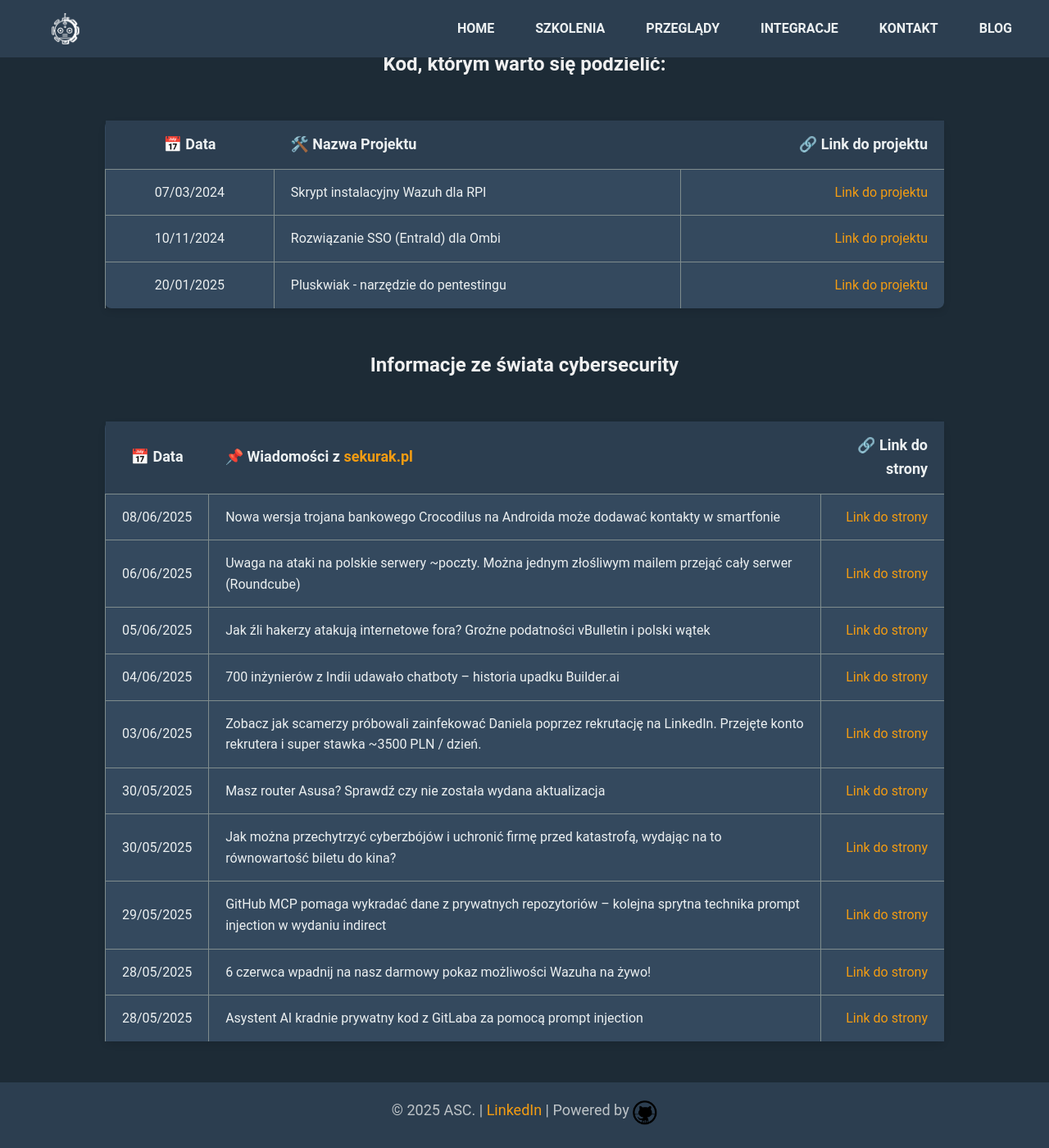
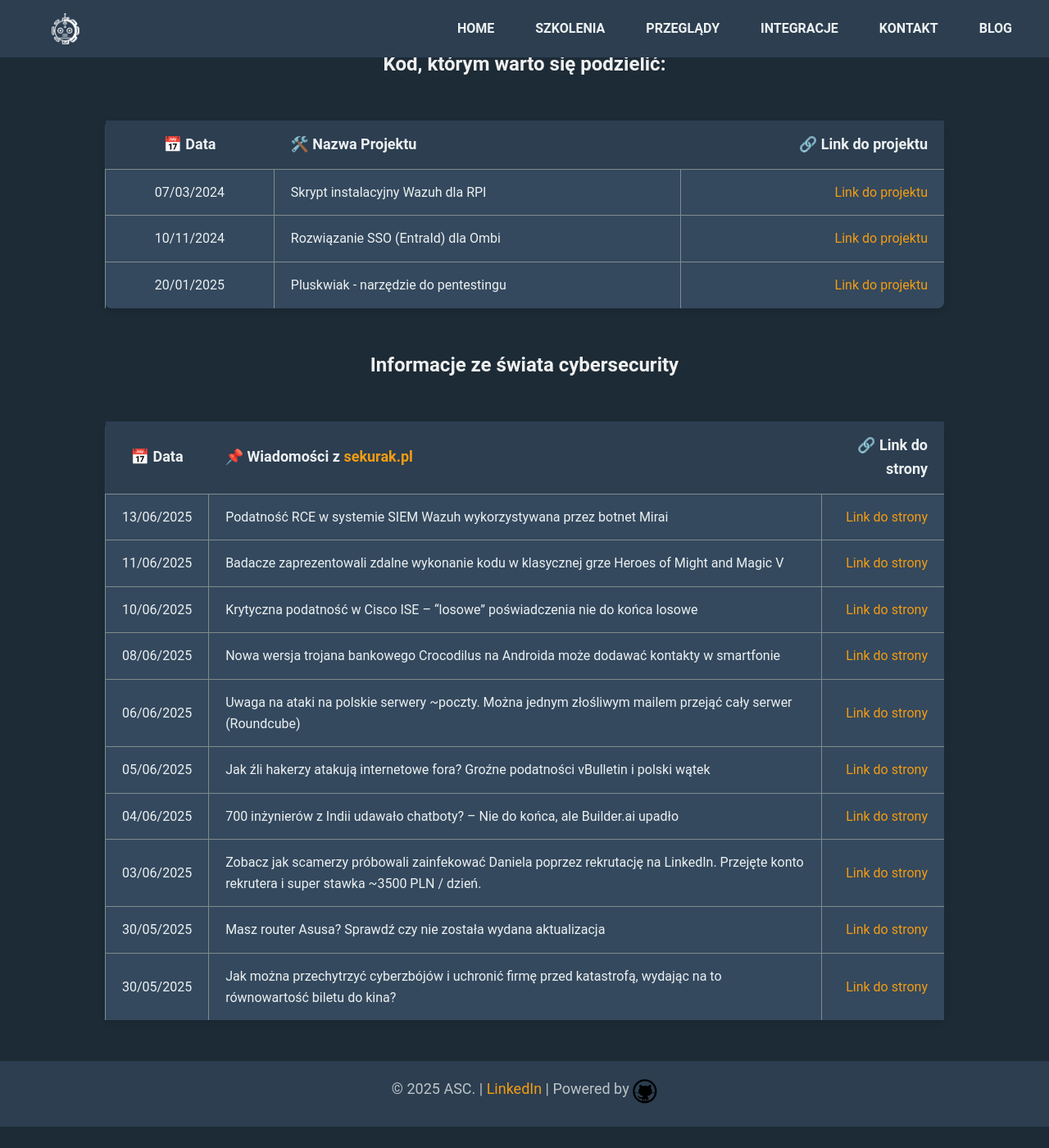
Before and after one commit to dadmins1984/Web, a Jekyll site: the page built from projects.md, in a window 1280 px wide and 1400 px high, scrolled down 139 px. Shown: the whole window at 82% size. Built offline with Jekyll 4.4.1, drawn with Linux system fonts in a browser that asks for light colours; after the commit the page ends 1513 px from its top, so only the background shows below that.

Commit message:
Blog update: 2025-16-06

```diff
--- a/projects.md
+++ b/projects.md
@@ -16,13 +16,13 @@ title: "Projects"
 
 | 📅 Data | 📌 Wiadomości z [sekurak.pl](https://sekurak.pl/) | 🔗 Link do strony |
 |:---------:|:------------------|-------------------:|
+| 13/06/2025 | Podatność RCE w systemie SIEM Wazuh wykorzystywana przez botnet Mirai | [Link do strony](https://sekurak.pl/podatnosc-rce-w-systemie-siem-wazuh-wykorzystywana-przez-botnet-mirai/) |
+| 11/06/2025 | Badacze zaprezentowali zdalne wykonanie kodu w klasycznej grze Heroes of Might and Magic V | [Link do strony](https://sekurak.pl/badacze-zaprezentowali-zdalne-wykonanie-kodu-w-klasycznej-grze-heroes-of-might-and-magic-v/) |
+| 10/06/2025 | Krytyczna podatność w Cisco ISE – “losowe” poświadczenia nie do końca losowe | [Link do strony](https://sekurak.pl/krytyczna-podatnosc-w-cisco-ise-losowe-poswiadczenia-nie-do-konca-losowe/) |
 | 08/06/2025 | Nowa wersja trojana bankowego Crocodilus na Androida może dodawać kontakty w smartfonie | [Link do strony](https://sekurak.pl/nowa-wersja-trojana-bankowego-crocodilus-na-androida-moze-dodawac-kontakty-w-smartfonie/) |
 | 06/06/2025 | Uwaga na ataki na polskie serwery ~poczty. Można jednym złośliwym mailem przejąć cały serwer (Roundcube) | [Link do strony](https://sekurak.pl/uwaga-na-ataki-na-polskie-serwery-poczty-mozna-jednym-zlosliwym-mailem-przejac-caly-serwer-roundcube/) |
 | 05/06/2025 | Jak źli hakerzy atakują internetowe fora? Groźne podatności vBulletin i polski wątek | [Link do strony](https://sekurak.pl/jak-zli-hakerzy-atakuja-internetowe-fora-grozne-podatnosci-vbulletin-i-polski-watek/) |
-| 04/06/2025 | 700 inżynierów z Indii udawało chatboty – historia upadku Builder.ai | [Link do strony](https://sekurak.pl/700-inzynierow-z-indii-udawalo-chatboty-historia-upadku-builder-ai/) |
+| 04/06/2025 | 700 inżynierów z Indii udawało chatboty? – Nie do końca, ale Builder.ai upadło | [Link do strony](https://sekurak.pl/700-inzynierow-z-indii-udawalo-chatboty-historia-upadku-builder-ai/) |
 | 03/06/2025 | Zobacz jak scamerzy próbowali zainfekować Daniela poprzez rekrutację na LinkedIn. Przejęte konto rekrutera i super stawka ~3500 PLN / dzień. | [Link do strony](https://sekurak.pl/zobacz-jak-scamerzy-probowali-zainfekowac-daniela-poprzez-rekrutacje-na-linkedin-przejete-konto-rekrutera-i-super-stawka-3500-pln-dzien/) |
 | 30/05/2025 | Masz router Asusa? Sprawdź czy nie została wydana aktualizacja | [Link do strony](https://sekurak.pl/masz-router-asusa-sprawdz-czy-nie-zostala-wydana-aktualizacja/) |
 | 30/05/2025 | Jak można przechytrzyć cyberzbójów i uchronić firmę przed katastrofą, wydając na to równowartość biletu do kina? | [Link do strony](https://sekurak.pl/jak-mozna-przechytrzyc-cyberzbojow-i-uchronic-firme-przed-katastrofa-wydajac-na-to-rownowartosc-biletu-do-kina/) |
-| 29/05/2025 | GitHub MCP pomaga wykradać dane z prywatnych repozytoriów – kolejna sprytna technika prompt injection w wydaniu indirect | [Link do strony](https://sekurak.pl/github-mcp-pomaga-wykradac-dane-z-prywatnych-repozytoriow-kolejna-sprytna-technika-prompt-injection-w-wydaniu-indirect/) |
-| 28/05/2025 | 6 czerwca wpadnij na nasz darmowy pokaz możliwości Wazuha na żywo! | [Link do strony](https://sekurak.pl/6-czerwca-wpadnij-na-nasz-darmowy-pokaz-mozliwosci-wazuha-na-zywo/) |
-| 28/05/2025 | Asystent AI kradnie prywatny kod z GitLaba za pomocą prompt injection | [Link do strony](https://sekurak.pl/asystent-ai-kradnie-prywatny-kod-z-gitlaba-za-pomoca-prompt-injection/) |
```
